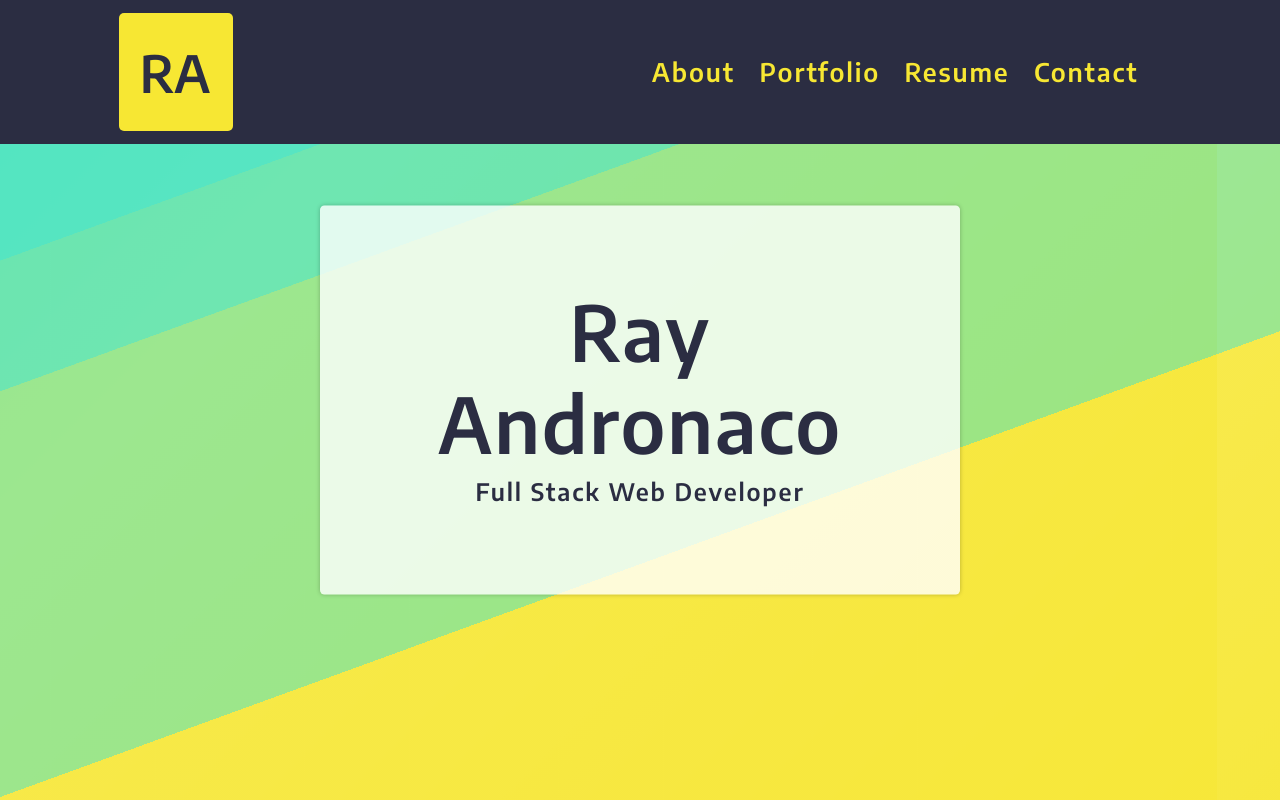
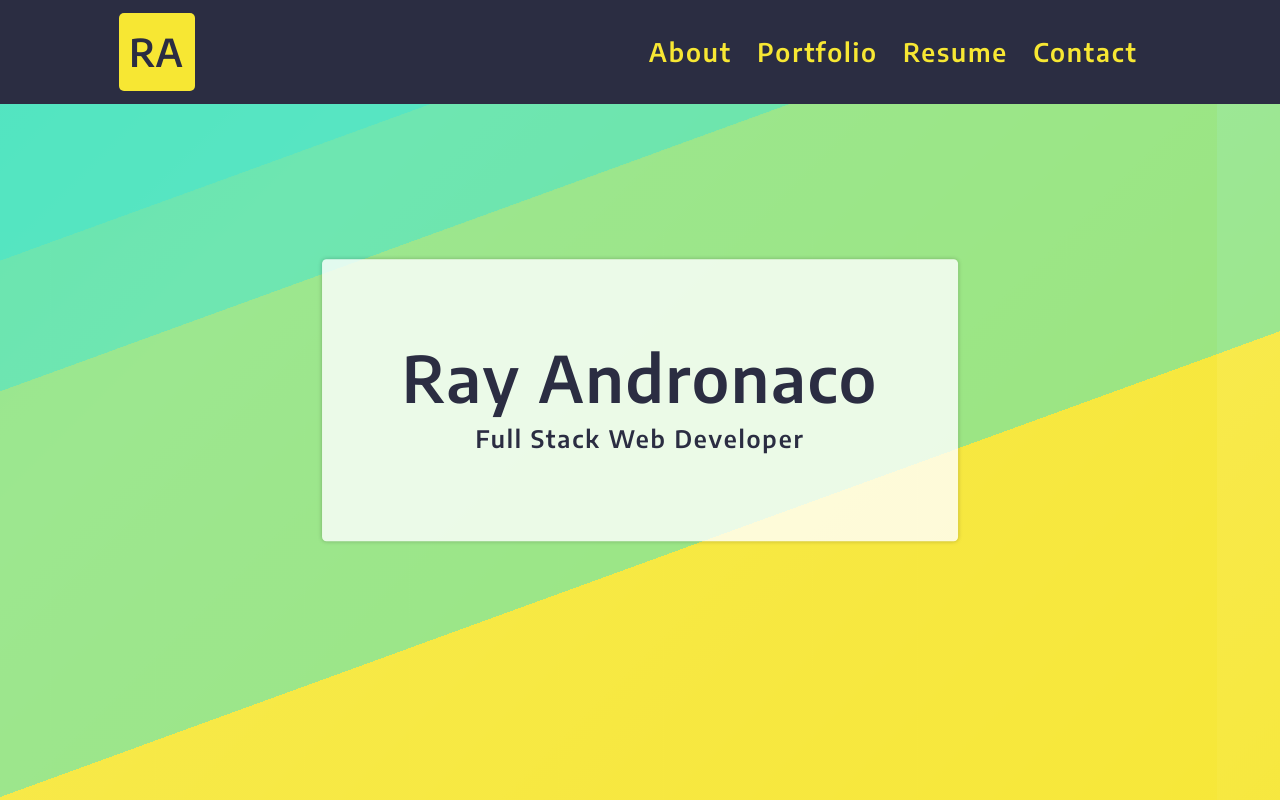
Before and after one commit to randronaco1027/react-portfolio, a React (Create React App) app: page / in a window 1280 px wide. Built offline with nearby package versions, Linux system fonts and the light colour scheme; a web font is replaced by a local one.

Commit message:
updated media sizing

```diff
--- a/src/components/ProjectList/index.js
+++ b/src/components/ProjectList/index.js
@@ -61,8 +61,8 @@ function Projects() {
                 <button onClick={() => window.open(`${project.application}`, "_blank")}>Application</button>
               </div>
               <div className='skillset'>
-                <p className="m-0">{project.description}</p>
-                <p>{project.skillset}</p>
+                <p className="m-1">* {project.description}</p>
+                <p>* {project.skillset}</p>
               </div>
             </div>
           </div>
--- a/src/index.css
+++ b/src/index.css
@@ -15,6 +15,7 @@ main {
   max-width: 90%;
   padding: 50px 30px;
 }
+
 :root {
   --primary: #F7E733;
   --secondary: #2B2D42;
@@ -46,37 +47,37 @@ body {
 }
 
 .bg {
-  animation:slide 3s ease-in-out infinite alternate;
+  animation: slide 3s ease-in-out infinite alternate;
   background-image: linear-gradient(-20deg, var(--primary) 50%, var(--tertiary) 50%);
-  bottom:0;
-  left:-100%;
-  opacity:.5;
-  position:fixed;
-  right:-50%;
-  top:0;
-  z-index:-1;
+  bottom: 0;
+  left: -100%;
+  opacity: .5;
+  position: fixed;
+  right: -50%;
+  top: 0;
+  z-index: -1;
 }
 
 .bg2 {
-  animation-direction:alternate-reverse;
-  animation-duration:4s;
+  animation-direction: alternate-reverse;
+  animation-duration: 4s;
 }
 
 .bg3 {
-  animation-duration:5s;
+  animation-duration: 5s;
 }
 
 .content {
-  background-color:rgba(255,255,255,.8);
-  border-radius:.25em;
-  box-shadow:0 0 .25em rgba(0,0,0,.25);
-  box-sizing:border-box;
-  left:50%;
-  padding:10vmin;
-  position:fixed;
-  text-align:center;
-  top:50%;
-  transform:translate(-50%, -50%);
+  background-color: rgba(255, 255, 255, .8);
+  border-radius: .25em;
+  box-shadow: 0 0 .25em rgba(0, 0, 0, .25);
+  box-sizing: border-box;
+  left: 50%;
+  padding: 10vmin;
+  position: fixed;
+  text-align: center;
+  top: 50%;
+  transform: translate(-50%, -50%);
 }
 
 .content h1 {
@@ -85,10 +86,11 @@ body {
 
 @keyframes slide {
   0% {
-    transform:translateX(-25%);
+    transform: translateX(-25%);
   }
+
   100% {
-    transform:translateX(25%);
+    transform: translateX(25%);
   }
 }
 
@@ -97,9 +99,11 @@ body {
   0% {
     background-position: 0% 50%;
   }
+
   50% {
     background-position: 100% 50%;
   }
+
   100% {
     background-position: 0% 50%;
   }
@@ -130,16 +134,18 @@ a {
 }
 
 .email-link p {
-  margin-right:5px;
+  margin-right: 5px;
 }
 
 header {
   background: var(--dark);
 }
+
 .home {
   align-items: center;
   padding-top: 15%;
 }
+
 .home-name h1 {
   display: flex;
   justify-content: center;
@@ -171,6 +177,7 @@ button {
 .projects {
   text-align: center
 }
+
 button:hover {
   opacity: .8;
 }
@@ -248,6 +255,7 @@ textarea {
 .contact-form {
   width: 100%;
 }
+
 .contact-section {
   display: flex;
   width: 100%;
@@ -293,18 +301,18 @@ textarea {
 
 .navbar {
   display: flex;
-  justify-content:space-around;
+  justify-content: space-around;
   padding: 1%;
   background-color: var(--secondary);
 }
 
 nav a:hover {
-  color:var(--primary);
+  color: var(--primary);
   text-shadow: 2px 2px 4px var(--tertiary);
 }
 
 .lactive-class {
-  color:var(--primary);
+  color: var(--primary);
   text-shadow: 2px 2px 4px var(--tertiary);
 }
 
@@ -312,7 +320,7 @@ nav a:hover {
   color: var(--secondary);
   background-color: var(--primary);
   display: flex;
-  justify-content:flex-start;
+  justify-content: flex-start;
   margin: 0;
   font-size: 4vw;
   padding: 2%;
@@ -332,7 +340,7 @@ nav a:hover {
 }
 
 nav a {
-  font-size:2vw;
+  font-size: 2vw;
   margin-right: 2%
 }
 
@@ -377,7 +385,7 @@ nav {
 
 
 .about {
-  display:inline-flex;
+  display: inline-flex;
   text-align: center;
 }
 
@@ -469,6 +477,7 @@ button {
   padding: 20px;
   border: none;
 }
+
 a {
   border-radius: 5px;
   color: var(--primary);
@@ -497,14 +506,14 @@ a {
 
 footer {
   display: flex;
-  justify-content:space-evenly;
+  justify-content: space-evenly;
 
   margin-top: 3%;
-  background-color:#cccccc;
+  background-color: #cccccc;
 }
 
 .footer-info {
-  display:block;
+  display: block;
   justify-content: flex-start;
 }
 
@@ -533,10 +542,12 @@ footer {
   justify-content: center;
   flex-wrap: wrap;
 }
+
 .icon-img {
 
   align-items: center;
 }
+
 .sep-icon-section {
   display: flex;
   justify-content: center;
@@ -553,13 +564,15 @@ footer {
 }
 
 @media screen and (max-width: 768px) {
-  .projectName h1{
+  .projectName h1 {
     font-size: 6vw;
   }
+
   .about {
     display: block;
     text-align: center;
   }
+
   textarea {
     width: 100%;
   }
@@ -568,12 +581,6 @@ footer {
     margin: 0;
   }
 
-  nav {
-    padding: 5%;
-  }
-  nav a {
-    font-size: 4vw;
-  }
 
   .skillset {
     font-size: 3vw;
@@ -588,13 +595,8 @@ footer {
     margin: 2%
   }
 
-  .initials {
-    font-size: 6vw;
-    margin: 5%
-  }
-
   .email-link {
-    display:block;
+    display: block;
   }
 
   .email-link p {
@@ -651,9 +653,42 @@ footer {
     font-size: 3vw
   }
 
+
+}
+
+@media screen and (max-width: 520px) and (min-width: 768px) {
   .content h1 {
     font-size: 8vw
   }
+
+  .content h4 {
+    font-size: 4vw
+  }
+
+  nav {
+    padding: 5%;
+  }
+
+  nav a {
+    font-size: 4vw;
+  }
+
+  .initials {
+    margin: 0;
+    padding: 0
+  }
+}
+
+@media screen and (max-width: 520px) {
+  .initials {
+    margin: 5%;
+    font-size: 6vw
+  }
+
+  .content h1 {
+    font-size: 8vw
+  }
+
   .content h4 {
     font-size: 4vw
   }
@@ -663,4 +698,17 @@ footer {
   .projectName {
     font-size: 1.7vw;
   }
+
+  .content {
+    max-height: 50%
   }
+
+  .content h1 {
+    font-size: 5vw
+  }
+
+  .initials {
+    font-size: 3vw;
+    padding: 1%
+  }
+}
```
Lines whose indentation alone changed are shown as unchanged.
